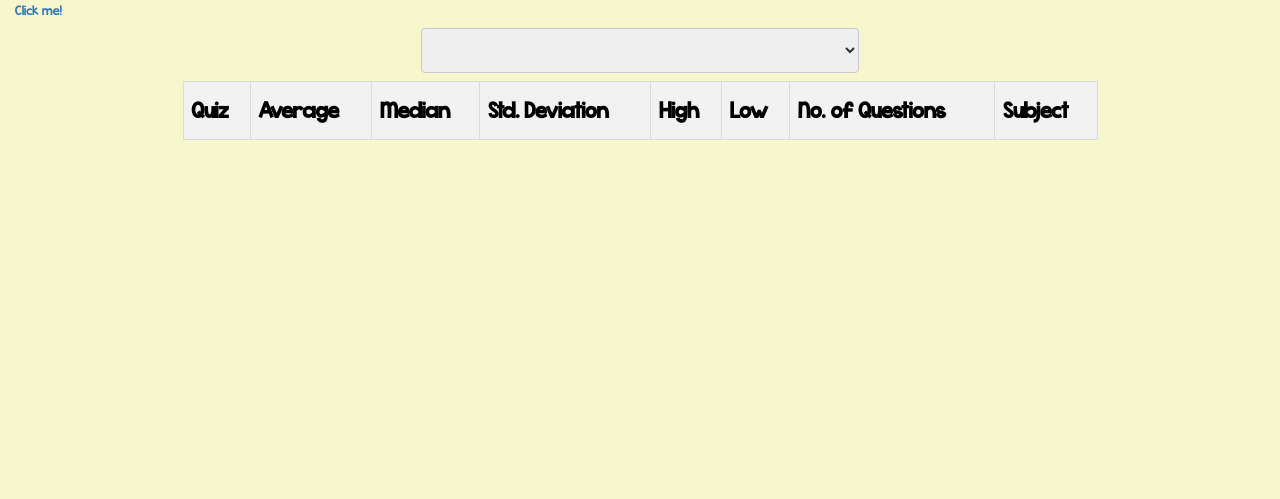
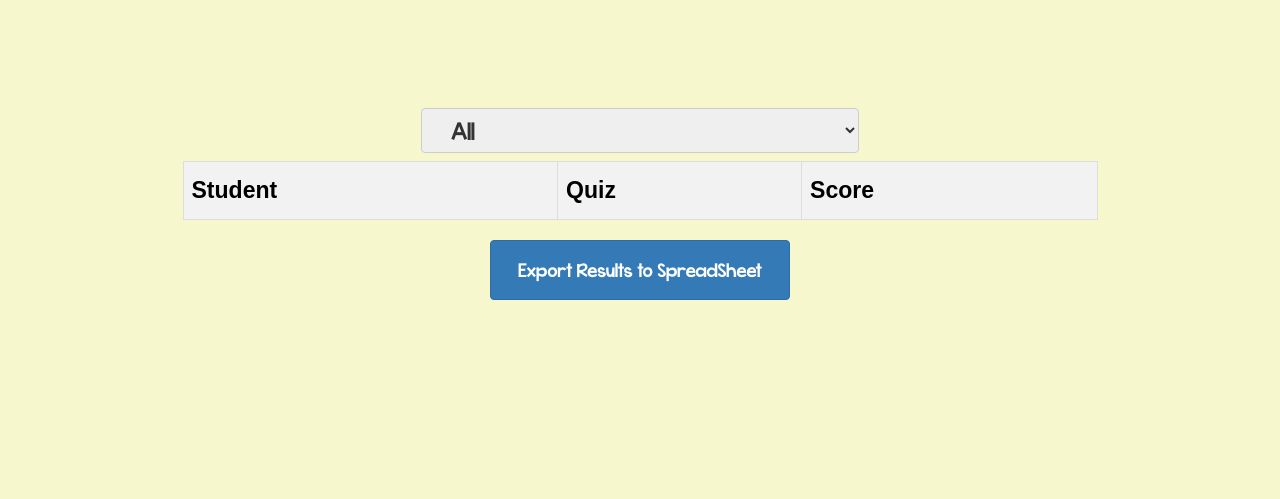
Before and after one commit to JPoirier55/HoppoRoo, a Django app: page /results in a window 1280 px wide. Shown: the top 499 px of the page. Run offline with Django 3.2, Linux system fonts and the light colour scheme; data comes from the database, SQL or seed files in the repository; data that the repository does not hold is empty; some libraries are stand-ins or nearby versions.

Commit message:
Finalized changes for exporting to xlsx, controlling data, etc. Big changes to all pages with some error checking

```diff
--- a/HLS/templates/choose_quiz.html
+++ b/HLS/templates/choose_quiz.html
@@ -15,7 +15,7 @@
       <script>
         function start_quiz(){
             var selected_quiz =$('#choose_quiz').find(':selected').text();
-            window.open("/quizview?quizname="+selected_quiz, "quizViewWindow", "height=500, width=500, menubar=no,status=no");
+            window.open("/quizview?quizname="+selected_quiz, "quizViewWindow", "height=550, width=500, menubar=no,status=no");
             document.location.href = "/question_view?quizname="+selected_quiz;
         }
     </script>
--- a/HLS/templates/create_quiz1.html
+++ b/HLS/templates/create_quiz1.html
@@ -4,13 +4,13 @@
 
      <div class="page-header">
         <h1 style="font-size: 7vw;">Create a Quiz</h1>
-     <p class="info">Please select the number of questions the quiz will have, the name of the quiz
+     <p class="info" style="font-family: Arial;font-size: 1vw;">Please select the number of questions the quiz will have, the name of the quiz
      and if the quiz is going to be shown as a PDF.</p>
     </div>
 
      <div class="col-md-12">
             <div id="quizDiv">
-                <div id="nameinputid" class="nameinput">
+                <div id="nameinputid" class="nameinput" style="font-family: Arial;font-size: 2vw;">
                     <label id="quizbuildlabel" for="quizDrop">Number of questions:</label>
                         <input style="width: 15%;" class="numquestions" type="number" name="question_num" value="1" min="1" max="20">
                         <br>
--- a/HLS/templates/results.html
+++ b/HLS/templates/results.html
@@ -2,46 +2,54 @@
 {% load index %}
 
 {% block content %}
-
-    <a href="javascript:void(0);" onclick="window.opener.location.href='/quizview?quizname=tester2';">Click me!</a>
-
-    <div class="studentpicker" >
+    <div class="studentpicker" style="margin-top: 100px;">
        <select id="studentpickerbox" onchange="location = this.value;">
-           {% for quiz in results_list %}
-          <option value="/results?quiz={{ quiz }}" {% if chosen_quiz == quiz %}selected{% endif %}>{{ quiz }}</option>
+           {% for student in students %}
+          <option value="/results?student={{ student.name }}" {% if chosen_student == student.name %}selected{% endif %}>{{ student.name }}</option>
             {% endfor %}
+       <option value="/results?student=all" {% if chosen_student == 'all' %}selected{% endif %}>All</option>
         </select>
     </div>
     <div class="col-md-12">
-        <div class="table-responsive" style="margin-bottom: 100px;">
+        <div class="table-responsive" style="margin-bottom: 20px;font-family: Arial">
             <table id="resultstable">
                 <tr>
+                    <th>Student</th>
                     <th>Quiz</th>
-                    <th>Average</th>
-                    <th>Median</th>
-                    <th>Std. Deviation</th>
-                    <th>High</th>
-                    <th>Low</th>
-                    <th>No. of Questions</th>
-                    <th>Subject</th>
+                    <th>Score</th>
                 </tr>
-
-                {% for key, values in results_list.items %}
-
-                    <tr>
-                        <td>{{ values.name }}</td>
-                        <td>{{ values.class_av }}</td>
-                        <td>{{ values.class_median }}</td>
-                        <td>{{ values.std_dev }}</td>
-                        <td>{{ values.high }}</td>
-                        <td>{{ values.low }}</td>
-                        <td>{{ values.num_of_questions }}</td>
-                        <td>{{ values.subject }}</td>
-                    </tr>
-
-                {% endfor %}
+                {% if chosen_student == 'all' %}
+                    {% for result in results_list %}
+                            <tr>
+                                <td>{{ result.student.name }}</td>
+                                <td>{{ result.quiz.name }}</td>
+                                <td>{{ result.score }}</td>
+                            </tr>
+                    {% endfor %}
+                {% else %}
+                    {% for result in results_list %}
+                        {% if   chosen_student == result.student.name %}
+                            <tr>
+                                <td>{{ result.student.name }}</td>
+                                <td>{{ result.quiz.name }}</td>
+                                <td>{{ result.score }}</td>
+                            </tr>
+                        {% endif %}
+                    {% endfor %}
+                {% endif %}
 
             </table>
         </div>
     </div>
+
+    <button id="add_device" class="btn btn-primary" style="display: block;margin-bottom: 100px; margin-left: auto; margin-right: auto;width: 300px;height:60px;font-size: 20px;">Export Results to SpreadSheet</button>
+    <script>
+        $('#add_device').click(function(e){
+{#            if (confirm('The current Excel Spreadsheet MUST be closed before you export. Continue?')) {#}
+                window.location.href='api/v1/export'
+{#            } else {#}
+
+{#            }#}
+        });
+    </script>
 {% endblock %}
--- a/HLS/views.py
+++ b/HLS/views.py
@@ -11,13 +11,15 @@ import os
 import json
 import datetime
 import requests
-from models import Quiz, Results, PDFQuiz, Student
+from results import results_process_questions
+from results import results_process_data
+from models import Quiz, Results, PDFQuiz, Student, Device
 from django.shortcuts import render, HttpResponseRedirect, HttpResponse
 from django.http import HttpResponseBadRequest
 from django.views.decorators.csrf import csrf_exempt
 from django.contrib.auth import authenticate, login, logout
-from results import results_metrics
 from scripts import set_ip_adds
+import xlsxwriter
 
 
 def test_page(request):
@@ -236,12 +238,16 @@ def results(request):
     :param request: wsgi request
     :return: results page with quiz metrics metrics data
     """
-    # metrics = results_metrics()
-    return render(request, 'results.html')
+    results_objs = Results.objects.all()
+    students_objs = Student.objects.all()
+    chosen_student = request.GET.get('student', 'all')
+    return render(request, 'results.html', {'results_list': results_objs,
+                                            'students': students_objs,
+                                            'chosen_student': chosen_student})
 
 
 # @login_required(login_url='/login/')
-def students(request):
+def students_backup(request):
     student_objs = Student.objects.all()
     names = [student.name for student in student_objs]
 
@@ -253,9 +259,9 @@ def students(request):
         student_name = request.GET['name']
 
     student_obj = Student.objects.get(name=student_name)
-    results = Results.objects.filter(student__name=student_obj.name)
+    results_objs = Results.objects.filter(student__name=student_obj.name)
 
-    for result in results:
+    for result in results_objs:
         quiz_dict = {'quiz': result.quiz.name,
                      'quiz_id': result.quiz.id,
                      'score': result.score}
@@ -265,6 +271,15 @@ def students(request):
                                              'chosen_student': student_name,
                                              'results': results_arr,
                                              })
+
+
+def students(request):
+    devices = Device.objects.all()
+    return render(request, 'students1.html', {'devices': devices})
+
+
+def students_add(request):
+    return render(request, 'student_add.html')
 
 
 # ---------------------- API SECTION ----------------- #
@@ -308,10 +323,33 @@ def serve_quiz(request):
         quiz_json.append(quiz.quizjson)
     return HttpResponse(json.dumps(quiz_json))
 
+
 @csrf_exempt
 def result_post_point(request):
+    quizname = request.GET.get('quizname')
+    devices = Device.objects.all()
+    quiz_obj = Quiz.objects.get(name=quizname)
+
+    quizjson = json.loads(quiz_obj.quizjson)
+    overall_dict = results_process_questions(quizjson)
+
     post_dict = request.POST
-    print post_dict
+    results_dict = results_process_data(post_dict, overall_dict, devices)
+
+    for device in devices:
+        score = 0
+        for result in results_dict:
+            if device.student.name in result['student']:
+                score += int(result['score'])
+        try:
+            result = Results()
+            result.quiz = quiz_obj
+            result.student = device.student
+            result.score = score
+            result.save()
+        except Exception:
+            return HttpResponse("failure")
+
     return HttpResponse("success")
 
 
@@ -351,9 +389,9 @@ def data_access_point(request):
     #                'D': d,
     #                'node_data': nodes}
 
-    return HttpResponse(json.dumps({"A": 0, "node_data": {"0": {"buttonC": "0", "buttonB": "1", "buttonA": "0", "id": "1", "buttonD": "0"},
-                                                          "1": {"buttonC": "0", "buttonB": "1", "buttonA": "0", "id": "2", "buttonD": "0"},
-                                                          "2": {"buttonC": "0", "buttonB": "1", "buttonA": "0", "id": "3", "buttonD": "0"}},
+    return HttpResponse(json.dumps({"A": 0, "node_data": {"55555": {"buttonC": "0", "buttonB": "1", "buttonA": "0", "buttonD": "0"},
+                                                          "12345": {"buttonC": "0", "buttonB": "0", "buttonA": "1", "buttonD": "0"},
+                                                          "11111": {"buttonC": "0", "buttonB": "0", "buttonA": "0", "buttonD": "1"}},
                                     "C": 0, "B": 1, "D": 0}))
 
 
@@ -419,3 +457,56 @@ def quiz_data(request):
             quiz_arr.append(quiz.quizjson)
 
     return HttpResponse(json.dumps(quiz_arr), content_type="application/json")
+
+
+def add_student_device(request):
+    post_dict = request.POST
+    try:
+        student = Student()
+        student.id = post_dict['student_id']
+        student.name = post_dict['student_name']
+        student.save()
+        device = Device()
+        device.id = post_dict['device_id']
+        device.student = student
+        device.save()
+        return HttpResponseRedirect('/students')
+    except Exception as e:
+        error_message = '''Failure adding student to database. Try again and make sure inputs are correct,
+                         student IDs are not duplicated and all fields have been filled out.'''
+        return render(request, 'generic_error.html', {"error_message": error_message,
+                                                      "return": '/students'})
+
+
+def export_xlsx(request):
+    results = Results.objects.all()
+    students = Student.objects.all()
+    quizzes = Quiz.objects.all()
+    devices = Device.objects.all().order_by('student__name')
+    try:
+        workbook = xlsxwriter.Workbook("Results-"+str(datetime.datetime.now().date())+".xlsx")
+        worksheet = workbook.add_worksheet()
+
+        bold = workbook.add_format({'bold': True})
+        worksheet.write('B1', 'Student', bold)
+        worksheet.write('C1', 'Student_ID', bold)
+        worksheet.write('D1', 'Device_ID', bold)
+        for quiz in quizzes:
+            worksheet.write(0, quiz.id+3, quiz.name, bold)
+
+        for index in range(len(devices)):
+            worksheet.write(index + 1, 1, devices[index].student.name)
+            worksheet.write(index + 1, 2, devices[index].student.id)
+            worksheet.write(index + 1, 3, devices[index].id)
+            for result in results:
+                for quiz in quizzes:
+                    if devices[index].student.name == result.student.name and result.quiz.name == quiz.name:
+                        worksheet.write(index + 1, quiz.id+3, result.score)
+
+        workbook.close()
+        return HttpResponseRedirect('/results')
+    except Exception:
+        error_message = '''Failure to write to worksheet/spreadsheet. Please ensure that the spreadsheet
+                        for today has been closed.'''
+        return render(request, 'generic_error.html', {"error_message": error_message,
+                                                      "return": '/results'})
--- a/HoppoRoo/urls.py
+++ b/HoppoRoo/urls.py
@@ -34,6 +34,7 @@ urlpatterns = [
     url(r'^quizzes/create_quiz/build$', views.build_quiz),
     url(r'^quizzes/recent_quizzes$', views.create_quiz),
     url(r'^students$', views.students),
+    url(r'^students/add_new$', views.students_add),
     url(r'^results$', views.results),
     url(r'^help', views.help),
     url(r'^pdf_view$', views.pdf_view),
@@ -50,7 +51,8 @@ urlpatterns = [
     url(r'^api/v1/delete$', views.delete_file),
     url(r'^api/v1/results_data$', views.result_post_point),
     url(r'^api/v1/quiz_data$', views.serve_quiz),
-
+    url(r'^api/v1/add_student_device$', views.add_student_device),
+    url(r'^api/v1/export$', views.export_xlsx),
 ]
 
 
--- a/static/css/hls.css
+++ b/static/css/hls.css
@@ -250,7 +250,7 @@ body {
     margin-right: auto
 }
 
-input[type=text], select {
+input, select {
     width: 100%;
     padding: 5px 25px;
     margin: 8px 0;
@@ -413,7 +413,7 @@ label{
     margin-left: 10%;
     margin-right: 10%;
     position: absolute;
-    bottom: 80px;
+    bottom: 150px;
 }
 #quiz_info{
     font-size:5vw;
```
Also changed, not shown: HLS/results.py (+45 -0 lines), HLS/templates/generic_error.html (added, +10 -0 lines), HLS/templates/quiz_view_1.html (+24 -8 lines), HLS/templates/student_add.html (added, +20 -0 lines), HLS/templates/students1.html (added, +31 -0 lines).
